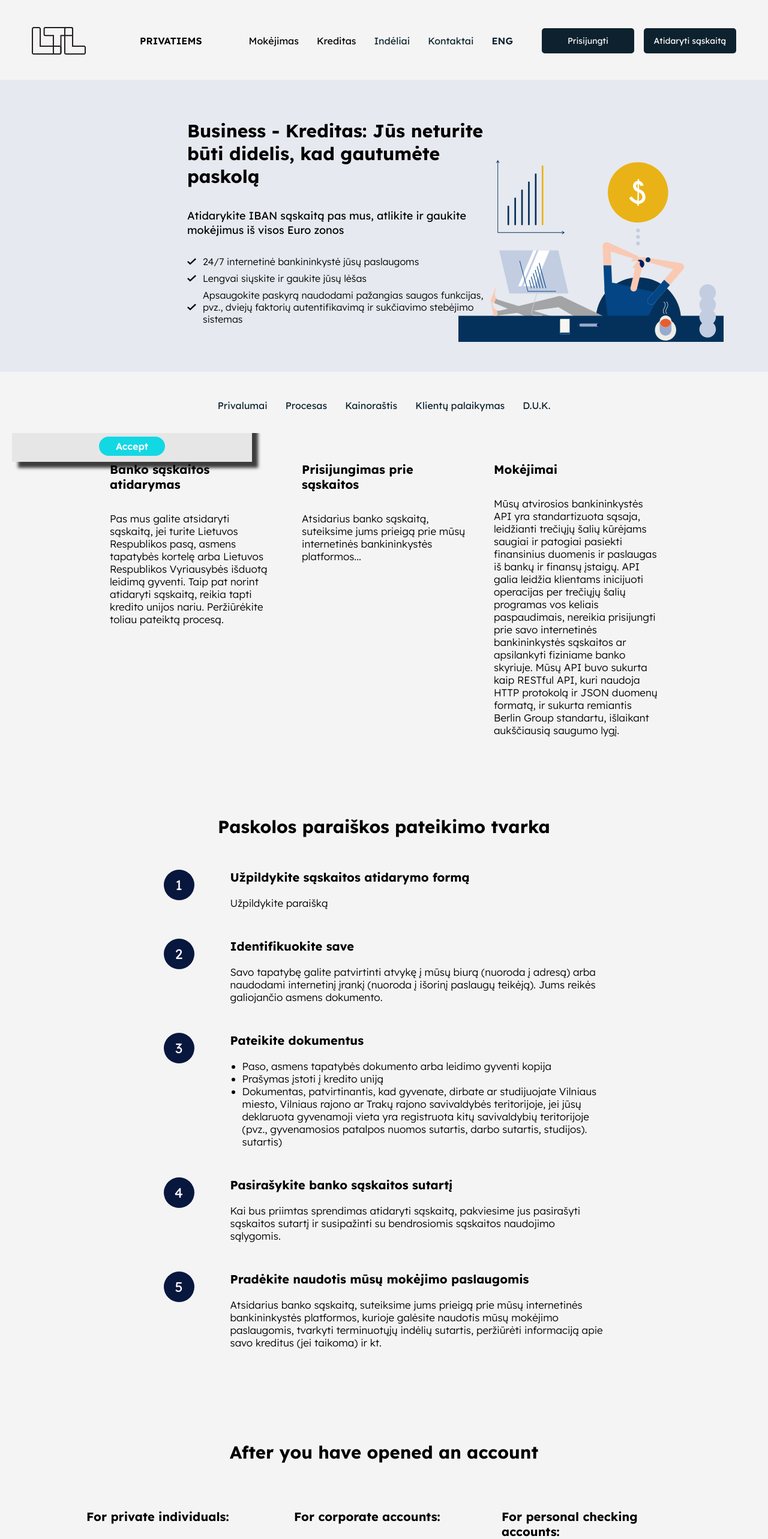
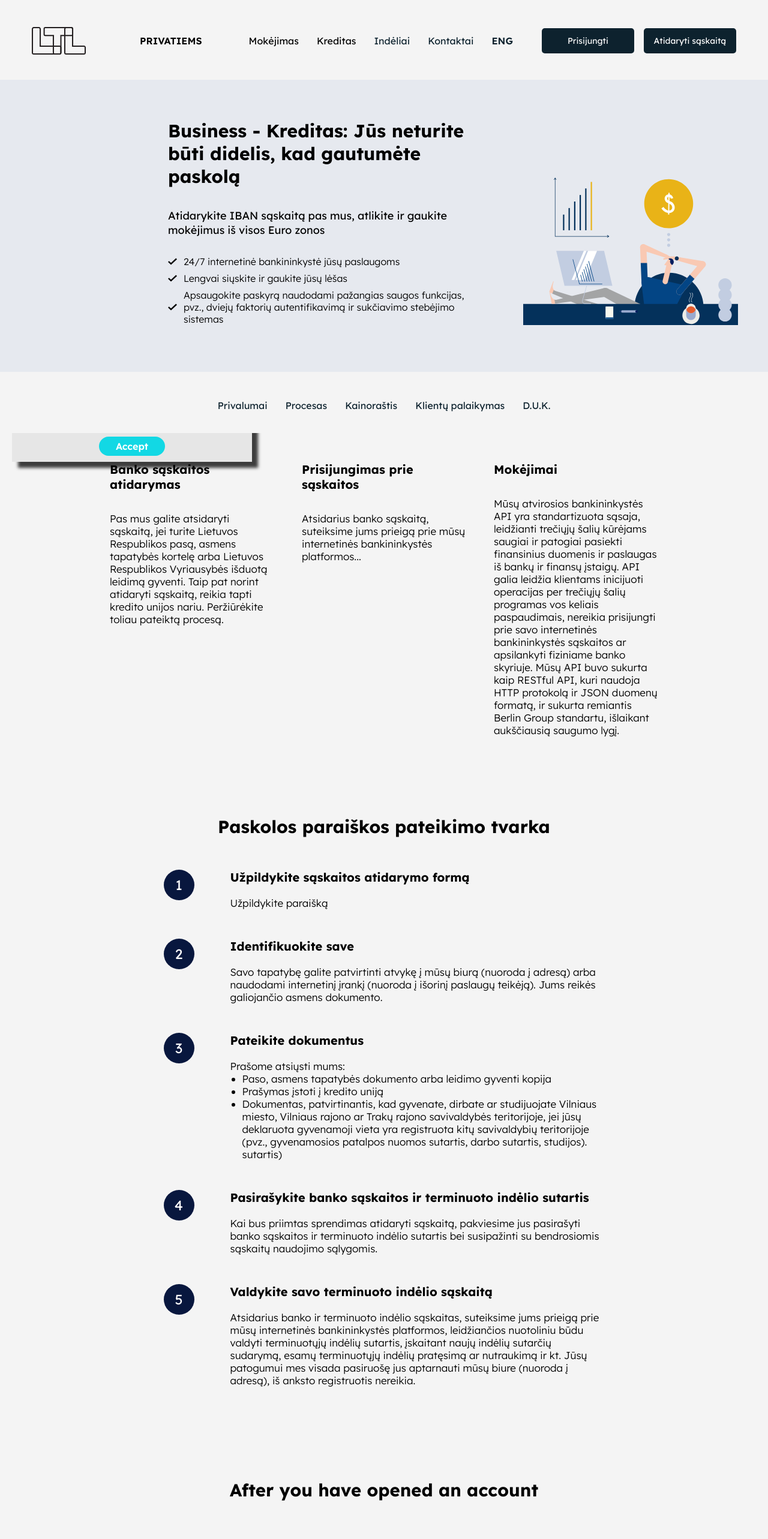
Before and after one commit to pinenetcoder/ltllanding, a Next.js app: page /business/current-account in a window 1280 px wide. Shown: the top 2566 px of the page at 60% size. Built offline with nearby package versions, Linux system fonts and the light colour scheme; no server answers.

Commit message:
LLP-58- Steper Component to Current Acc Page

```diff
--- a/src/pages/business/current-account.js
+++ b/src/pages/business/current-account.js
@@ -2,6 +2,7 @@
 import businessStyle from "@/styles/business.current-account.module.scss"
 import IndexLayout from "@/Layouts/IndexLayout"
 import Accordion from "@/components/Accordion"
+import Steper from "@/components/Steper"
 import Link from "next/link"
 import { useRouter } from "next/router"
 import lt from '@/locales/lt'
@@ -10,6 +11,39 @@
 export default function Mortgage() {
     const router = useRouter();
     const t = router.locale === 'lt' ? lt : en
+
+    const currentAccountSteperData = [
+      {
+        number: "1",
+        title: `${t.business.currentAccount.stepProcess.step1.title}`,
+        description: `${t.business.currentAccount.stepProcess.step1.description}`,
+      },
+      {
+        number: "2",
+        title: `${t.business.currentAccount.stepProcess.step2.title}`,
+        description: `${t.business.currentAccount.stepProcess.step2.description}`
+      },
+      {
+        number: "3",
+        title: `${t.business.currentAccount.stepProcess.step3.title}`,
+        description: `${t.business.currentAccount.stepProcess.step3.subTitle}`,
+        bulletBlock: [
+           `${t.business.currentAccount.stepProcess.step3.bulletBlock.bullet1}`,
+           `${t.business.currentAccount.stepProcess.step3.bulletBlock.bullet2}`,
+           `${t.business.currentAccount.stepProcess.step3.bulletBlock.bullet3}`
+        ]
+      },
+      {
+        number: "4",
+        title: `${t.business.currentAccount.stepProcess.step4.title}`,
+        description: `${t.business.currentAccount.stepProcess.step4.description}`
+      },
+      {
+        number: "5",
+        title: `${t.business.currentAccount.stepProcess.step5.title}`,
+        description: `${t.business.currentAccount.stepProcess.step5.description}`
+      }
+    ]
 
     return (
       <IndexLayout>
@@ -77,57 +111,7 @@
                   <div className={styles.stepsHeader}>
                     <h3>{t.business.currentAccount.stepProcess.title}</h3>
                   </div>
-                  <div className={styles.stepsList}>
-                    <div className={styles.stepsItem}>
-                        <div className={styles.stepsNumber}>1</div>
-                        <div className={styles.stepsText}>
-                          <h2 className={styles.stepsTitle}>{t.privetCurrentAccount.stepProcess.step1.title}</h2>
-                          <div className={styles.stepsDescription}>
-                              {t.privetCurrentAccount.stepProcess.step1.description}
-                          </div>
-                        </div>
-                    </div>
-                    <div className={styles.stepsItem}>
-                        <div className={styles.stepsNumber}>2</div>
-                        <div className={styles.stepsText}>
-                          <h2 className={styles.stepsTitle}>{t.privetCurrentAccount.stepProcess.step2.title}</h2>
-                          <div className={styles.stepsDescription}>
-                              {t.privetCurrentAccount.stepProcess.step2.description}
-                          </div>
-                        </div>
-                    </div>
-                    <div className={styles.stepsItem}>
-                        <div className={styles.stepsNumber}>3</div>
-                        <div className={styles.stepsText}>
-                          <h2 className={styles.stepsTitle}>{t.privetCurrentAccount.stepProcess.step3.title}</h2>
-                          <div className={styles.stepsDescription}>
-                              <ul>
-                                <li>{t.privetCurrentAccount.stepProcess.step3.bulletBlock.bullet1}</li>
-                                <li>{t.privetCurrentAccount.stepProcess.step3.bulletBlock.bullet2}</li>
-                                <li>{t.privetCurrentAccount.stepProcess.step3.bulletBlock.bullet3}</li>
-                              </ul>
-                          </div>
-                        </div>
-                    </div>
-                    <div className={styles.stepsItem}>
-                        <div className={styles.stepsNumber}>4</div>
-                        <div className={styles.stepsText}>
-                          <h2 className={styles.stepsTitle}>{t.privetCurrentAccount.stepProcess.step4.title}</h2>
-                          <div className={styles.stepsDescription}>
-                              {t.privetCurrentAccount.stepProcess.step4.description}
-                          </div>
-                        </div>
-                    </div>
-                    <div className={styles.stepsItem}>
-                        <div className={styles.stepsNumber}>5</div>
-                        <div className={styles.stepsText}>
-                          <h2 className={styles.stepsTitle}>{t.privetCurrentAccount.stepProcess.step5.title}</h2>
-                          <div className={styles.stepsDescription}>
-                              {t.privetCurrentAccount.stepProcess.step5.description}
-                          </div>
-                        </div>
-                    </div>
-                  </div>
+                  <Steper steperData={currentAccountSteperData}/>
               </div>
             </section>
             <section id="after" className={businessStyle.infoSection}>
--- a/src/styles/business.current-account.module.scss
+++ b/src/styles/business.current-account.module.scss
@@ -1,17 +1,17 @@
 .currentAccountPageWrapper {
   padding: 66px 0 78px 0;
   background-color: var(--businness-background);
-  background-image: url("/assets/images/business_currentAccPage_heroBlock.svg");
-  background-repeat: no-repeat;
-  background-position: calc(100% - 74px) calc(100% - 50px);
+
 
   .currentAccountPageList {
     padding-left: 312px;
-
-
+    background-image: url("/assets/images/business_currentAccPage_heroBlock.svg");
+    background-repeat: no-repeat;
+    background-position: calc(100% - 74px) bottom;
+    background-size: 28%;
 
     .currentAccountHeroItem {
-      width: 500px;
+      max-width: 500px;
     }
 
     .currentAccountTitle {
@@ -51,12 +51,6 @@
   }
 }
 
-
-
-
-
-
-
 .infoSection {
   padding: 54px 0 80px 0;
 
@@ -80,7 +74,7 @@
       gap: 46px;
     }
     .infoItem {
-      width: 300px;
+      max-width: 300px;
     }
 
     .infoTitle {
@@ -98,3 +92,63 @@
     }
   }
 }
+// ----- Media queries -----
+@media (max-width: 1320px) {
+  .currentAccountPageWrapper {
+
+     .currentAccountPageList {
+        padding-left: 280px;
+        background-position: calc(100% - 50px) bottom;
+     }
+  }
+}
+
+@media (max-width: 1250px) {
+  .currentAccountPageWrapper {
+
+     .currentAccountPageList {
+        padding-left: 50px;
+        background-position: calc(100% - 40px) bottom;
+     }
+  }
+}
+
+@media (max-width: 974px) {
+  .currentAccountPageWrapper {
+
+     .currentAccountPageList {
+        padding-left: 40px;
+        background-position: calc(100% - 20px) bottom;
+        background-size: 200px;
+     }
+  }
+}
+
+@media (max-width: 768px) {
+  .currentAccountPageWrapper {
+     padding: 36px 36px 36px 0;
+
+     .currentAccountPageList {
+        padding-left: 40px;
+        background-image: none;
+     }
+  }
+}
+
+@media (max-width: 700px) {
+  .infoSection {
+    .infoWrapper {
+
+      .infoTitle {
+        text-align: center;
+      }
+
+      .infoItem {
+        max-width: unset;
+        text-align: justify;
+      }
+    }
+  }
+
+
+}
```
Also changed, not shown: src/styles/business.capital-loan.module.scss (+44 -0 lines).
